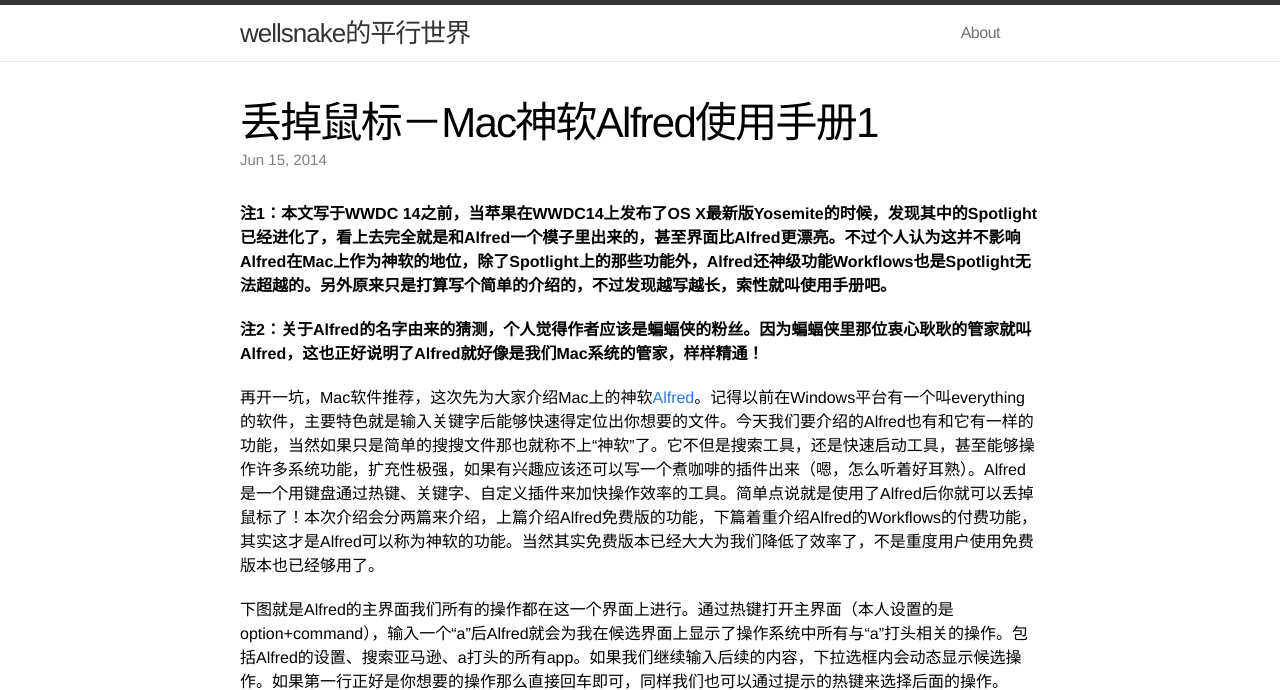
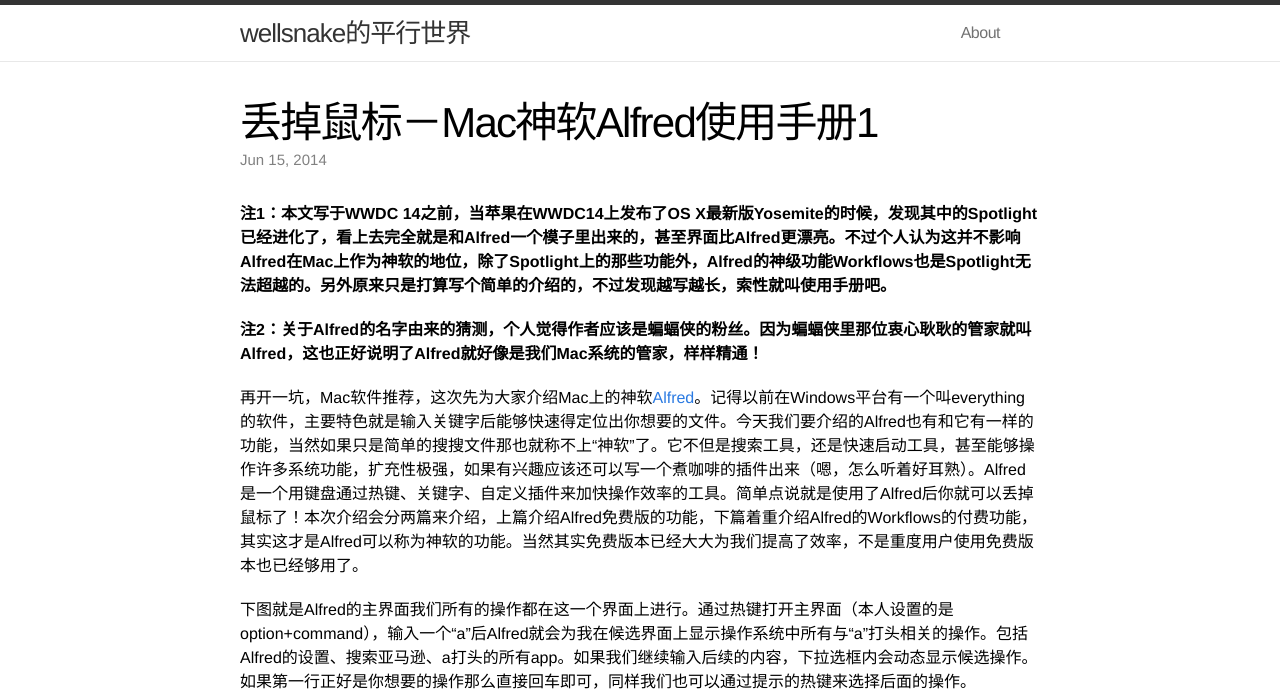
Before and after one commit to wellsnake/wellsnake.github.io, a Jekyll site: the page built from _posts/2014-06-15-001.md, in a window 1280 px wide and 900 px high, cut to the strip 0-690 px from the top of the window. Built offline with Jekyll 4.4.1, drawn with Linux system fonts in a browser that asks for light colours; comment, search, counter and statistics services are not loaded; some of the changed text lies outside the part shown.

Commit message:
修复了部分错别字

```diff
--- a/_posts/2014-06-15-001.md
+++ b/_posts/2014-06-15-001.md
@@ -6,13 +6,13 @@
 tags: Alfred Mac
 ---
 
-__注1：本文写于WWDC 14之前，当苹果在WWDC14上发布了OS X最新版Yosemite的时候，发现其中的Spotlight已经进化了，看上去完全就是和Alfred一个模子里出来的，甚至界面比Alfred更漂亮。不过个人认为这并不影响Alfred在Mac上作为神软的地位，除了Spotlight上的那些功能外，Alfred还神级功能Workflows也是Spotlight无法超越的。另外原来只是打算写个简单的介绍的，不过发现越写越长，索性就叫使用手册吧。__
+__注1：本文写于WWDC 14之前，当苹果在WWDC14上发布了OS X最新版Yosemite的时候，发现其中的Spotlight已经进化了，看上去完全就是和Alfred一个模子里出来的，甚至界面比Alfred更漂亮。不过个人认为这并不影响Alfred在Mac上作为神软的地位，除了Spotlight上的那些功能外，Alfred的神级功能Workflows也是Spotlight无法超越的。另外原来只是打算写个简单的介绍的，不过发现越写越长，索性就叫使用手册吧。__
 
 __注2：关于Alfred的名字由来的猜测，个人觉得作者应该是蝙蝠侠的粉丝。因为蝙蝠侠里那位衷心耿耿的管家就叫Alfred，这也正好说明了Alfred就好像是我们Mac系统的管家，样样精通！__
 
-再开一坑，Mac软件推荐，这次先为大家介绍Mac上的神软[Alfred](http://www.Alfredapp.com)。记得以前在Windows平台有一个叫everything的软件，主要特色就是输入关键字后能够快速得定位出你想要的文件。今天我们要介绍的Alfred也有和它有一样的功能，当然如果只是简单的搜搜文件那也就称不上“神软”了。它不但是搜索工具，还是快速启动工具，甚至能够操作许多系统功能，扩充性极强，如果有兴趣应该还可以写一个煮咖啡的插件出来（嗯，怎么听着好耳熟）。Alfred是一个用键盘通过热键、关键字、自定义插件来加快操作效率的工具。简单点说就是使用了Alfred后你就可以丢掉鼠标了！本次介绍会分两篇来介绍，上篇介绍Alfred免费版的功能，下篇着重介绍Alfred的Workflows的付费功能，其实这才是Alfred可以称为神软的功能。当然其实免费版本已经大大为我们降低了效率了，不是重度用户使用免费版本也已经够用了。
+再开一坑，Mac软件推荐，这次先为大家介绍Mac上的神软[Alfred](http://www.Alfredapp.com)。记得以前在Windows平台有一个叫everything的软件，主要特色就是输入关键字后能够快速得定位出你想要的文件。今天我们要介绍的Alfred也有和它有一样的功能，当然如果只是简单的搜搜文件那也就称不上“神软”了。它不但是搜索工具，还是快速启动工具，甚至能够操作许多系统功能，扩充性极强，如果有兴趣应该还可以写一个煮咖啡的插件出来（嗯，怎么听着好耳熟）。Alfred是一个用键盘通过热键、关键字、自定义插件来加快操作效率的工具。简单点说就是使用了Alfred后你就可以丢掉鼠标了！本次介绍会分两篇来介绍，上篇介绍Alfred免费版的功能，下篇着重介绍Alfred的Workflows的付费功能，其实这才是Alfred可以称为神软的功能。当然其实免费版本已经大大为我们提高了效率，不是重度用户使用免费版本也已经够用了。
 
-下图就是Alfred的主界面我们所有的操作都在这一个界面上进行。通过热键打开主界面（本人设置的是option+command），输入一个“a”后Alfred就会为我在候选界面上显示了操作系统中所有与“a”打头相关的操作。包括Alfred的设置、搜索亚马逊、a打头的所有app。如果我们继续输入后续的内容，下拉选框内会动态显示候选操作。如果第一行正好是你想要的操作那么直接回车即可，同样我们也可以通过提示的热键来选择后面的操作。
+下图就是Alfred的主界面我们所有的操作都在这一个界面上进行。通过热键打开主界面（本人设置的是option+command），输入一个“a”后Alfred就会为我在候选界面上显示操作系统中所有与“a”打头相关的操作。包括Alfred的设置、搜索亚马逊、a打头的所有app。如果我们继续输入后续的内容，下拉选框内会动态显示候选操作。如果第一行正好是你想要的操作那么直接回车即可，同样我们也可以通过提示的热键来选择后面的操作。
 
 ![Alfred_main](http://wellsnakeblog.qiniudn.com/20140602_alfred_main.png)
 
@@ -194,7 +194,7 @@
 
 ![contacts_email](http://wellsnakeblog.qiniudn.com/20140602_contacts_email.png)
 
-这里是发送邮件的选项。可以设置发送邮件得关键字，也可以设置打开gmail网页来代替系统的邮件app来发送邮件。另外还可以设置如果有单个附件和多个附件的情况下邮件主题栏显示的文字。（此功能主要是和前面文件搜索后发送邮件的功能有关）
+这里是发送邮件的选项。可以设置发送邮件的关键字，也可以设置打开gmail网页来代替系统的邮件app来发送邮件。另外还可以设置如果有单个附件和多个附件的情况下邮件主题栏显示的文字。（此功能主要是和前面文件搜索后发送邮件的功能有关）
 
 __直接发送邮件给搜索到的联系人__
 
```
Also changed, not shown: other parts of _posts/2014-06-15-001.md (+5 -5 lines).
